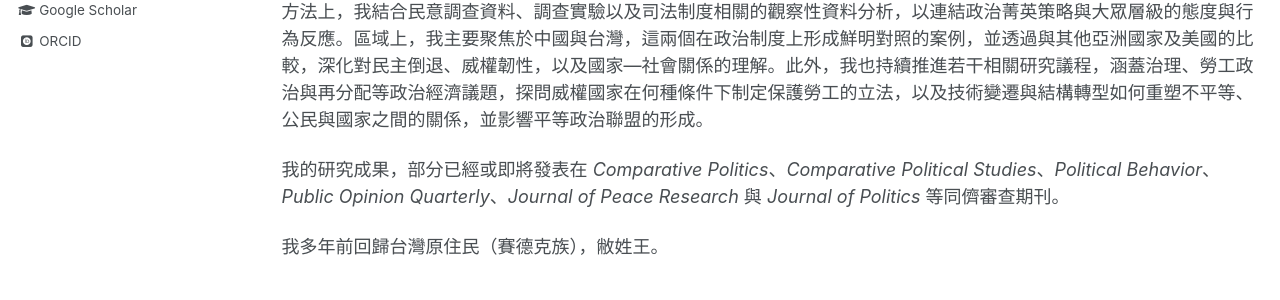
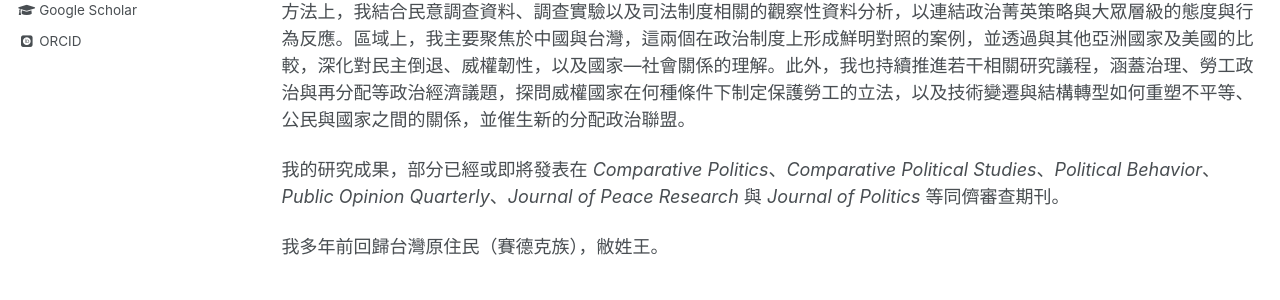
Before and after one commit to hsuyumin/hsuyumin.github.io, a Jekyll site: the page built from _pages/chinese.md, in a window 1280 px wide. Shown: the part 379-679 px from the top of the page. Built offline with Jekyll 4.4.1, drawn with Linux system fonts in a browser that asks for light colours; some web fonts are replaced.

Commit message:
Update chinese.md

```diff
--- a/_pages/chinese.md
+++ b/_pages/chinese.md
@@ -13,7 +13,7 @@ redirect_from:
 
 我的研究聚焦於威權體制的存續與民主倒退，特別關注正當性、抵抗與司法制度之間的互動如何形塑政體的穩定與變遷。我關注兩個核心問題：（1）威權政體如何在經濟壓力與分配衝突惡化的情況下維繫政權穩定與統治正當性；（2）為何有些民主政體逐步走向侵蝕與倒退，以及哪些條件與策略有助於抵制或逆轉這一過程。
 
-方法上，我結合民意調查資料、調查實驗以及司法制度相關的觀察性資料分析，以連結政治菁英策略與大眾層級的態度與行為反應。區域上，我主要聚焦於中國與台灣，這兩個在政治制度上形成鮮明對照的案例，並透過與其他亞洲國家及美國的比較，深化對民主倒退、威權韌性，以及國家—社會關係的理解。此外，我也持續推進若干相關研究議程，涵蓋治理、勞工政治與再分配等政治經濟議題，探問威權國家在何種條件下制定保護勞工的立法，以及技術變遷與結構轉型如何重塑不平等、公民與國家之間的關係，並影響平等政治聯盟的形成。
+方法上，我結合民意調查資料、調查實驗以及司法制度相關的觀察性資料分析，以連結政治菁英策略與大眾層級的態度與行為反應。區域上，我主要聚焦於中國與台灣，這兩個在政治制度上形成鮮明對照的案例，並透過與其他亞洲國家及美國的比較，深化對民主倒退、威權韌性，以及國家—社會關係的理解。此外，我也持續推進若干相關研究議程，涵蓋治理、勞工政治與再分配等政治經濟議題，探問威權國家在何種條件下制定保護勞工的立法，以及技術變遷與結構轉型如何重塑不平等、公民與國家之間的關係，並催生新的分配政治聯盟。
 
 我的研究成果，部分已經或即將發表在 _Comparative Politics_、_Comparative Political Studies_、_Political Behavior_、_Public Opinion Quarterly_、_Journal of Peace Research_ 與 _Journal of Politics_ 等同儕審查期刊。
 
```
